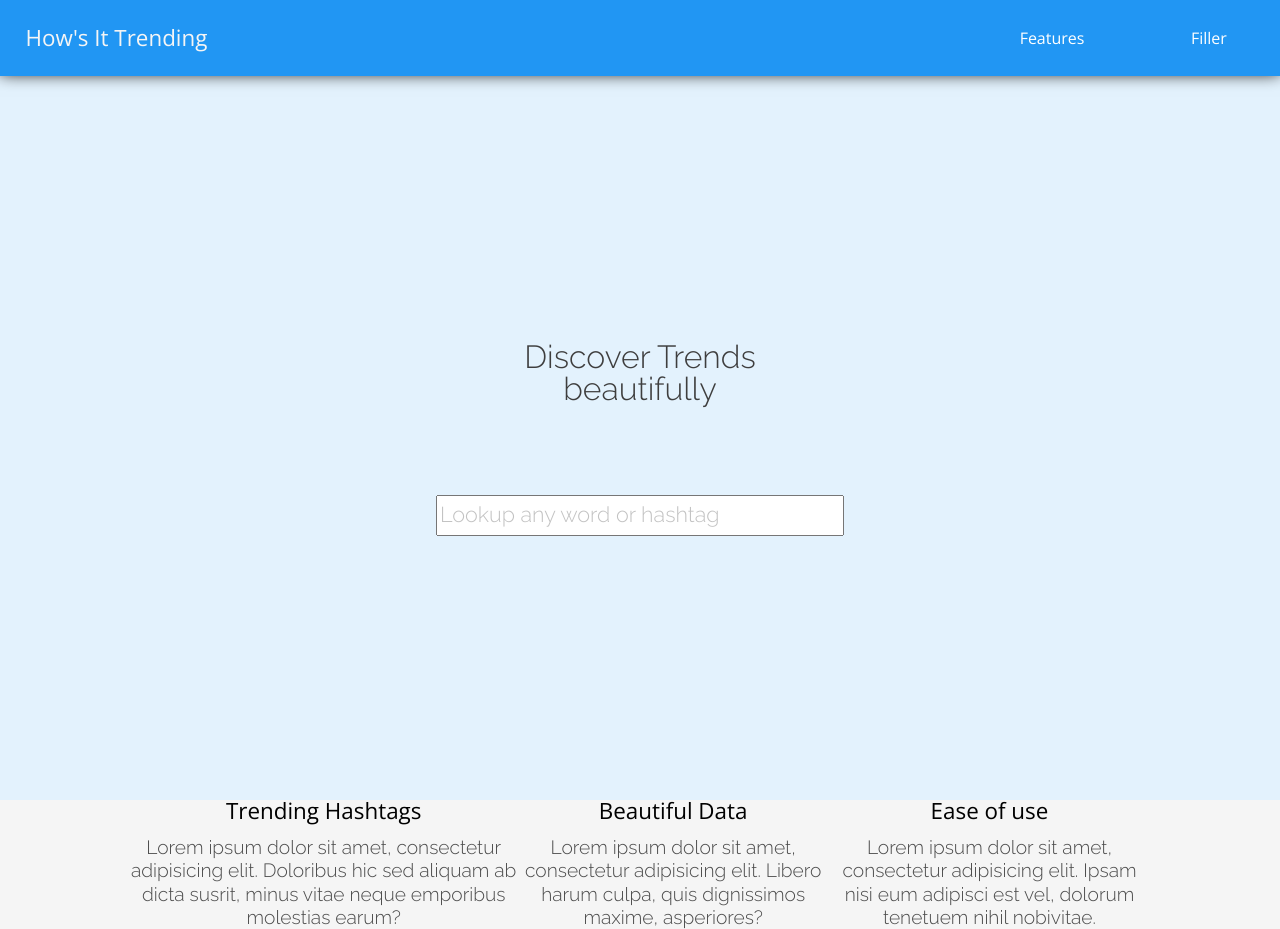
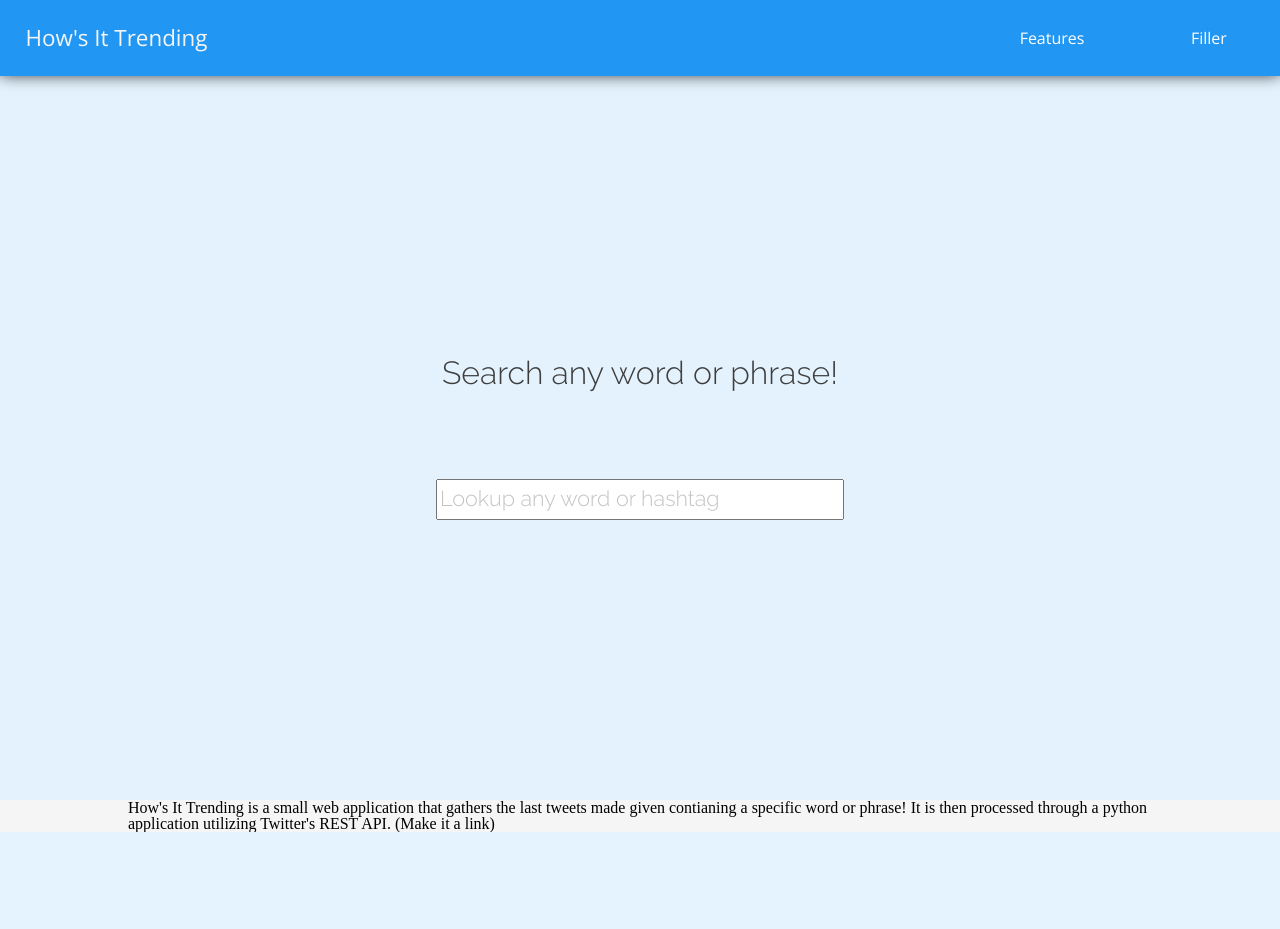
Before and after one commit to BlueCrimson/HowsItTrending, a Flask app: page / in a window 1280 px wide. After the commit the page ends 832 px from the top, so only its background shows below. Run offline with Flask 2, Linux system fonts and the light colour scheme; parts of the project's set-up code (start-up, migrations or seed data) failed here and were passed over.

Commit message:
Hero Text/Info Section

```diff
--- a/templates/index.html
+++ b/templates/index.html
@@ -2,7 +2,7 @@
 <html lang="en">
 <head>
     <meta charset="UTF-8">
-    <title>Document</title>
+    <title>How's It Trending</title>
 	<!-- RESET CSS -->
 	<link rel="stylesheet" href="{{ url_for('static', filename='reset.css') }}">
 	<!-- GENERAL STYLES -->
@@ -13,7 +13,6 @@
 	<link href="https://fonts.googleapis.com/css?family=Open+Sans" rel="stylesheet">
     <link href="https://fonts.googleapis.com/css?family=Open+Sans:300|Raleway:300" rel="stylesheet">
     <!--    -->
-
 </head>
 <body>
 
@@ -28,29 +27,20 @@
 	    </nav>
 	<!-- END OF NAVIGATION -->
 	    <div id="heroIMG">
-	        <div id="heroWords">Discover Trends <br> beautifully</div>
+	        <div id="heroWords">Search any word or phrase!</div>
 		    <form action="http://127.0.0.1:5000/results" method="POST">
 		        <input type="text" name="search_query" placeholder="Lookup any word or hashtag" id="searchBar"></input>
 				<!--   <input type="submit"  value="submit">   -->
 			</form>
 		</div>
     </div>
+
     <!-- PRODUCT DESCRIPTION  -->
     <div id="bodyWrapper">
-        <div class="bodyNode">
-            <h2>Trending Hashtags</h2>
-            <p>Lorem ipsum dolor sit amet, consectetur adipisicing elit. Doloribus hic sed aliquam ab dicta susrit, minus vitae neque emporibus molestias earum?</p>
-        </div>
-        <div class="bodyNode">
-            <h2>Beautiful Data</h2>
-            <p>Lorem ipsum dolor sit amet, consectetur adipisicing elit. Libero harum culpa, quis dignissimos maxime,  asperiores?</p>
-            </div>
-        <div class="bodyNode">
-            <h2>Ease of use</h2>
-            <p>Lorem ipsum dolor sit amet, consectetur adipisicing elit. Ipsam nisi eum adipisci est vel, dolorum tenetuem nihil nobivitae.</p>
-        </div>
+        <p>How's It Trending is a small web application that gathers the last tweets made given contianing a specific word or phrase! It is then processed through a python application utilizing Twitter's REST API. (Make it a link)</p>
     </div>
     <!-- END OF PRODUCT DESCRIPTION -->
+
     <!-- FOOTER -->
     <footer></footer>
     <!-- END OF FOOTER -->
```
